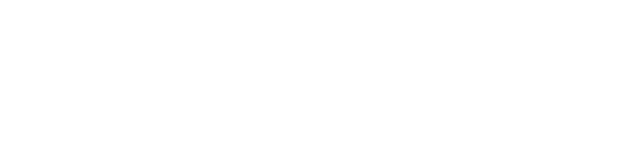
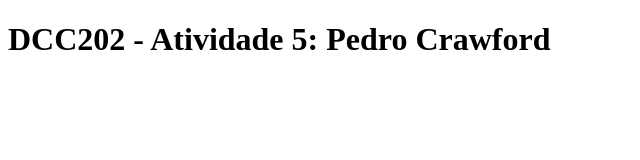
Before and after one commit to ufjf-dcc202/ufjf-dcc202-2023-3-b-atv5-CrawfordPedro, a website: page index.html in a window 1280 px wide. Shown: the whole page, without its empty margins (0-640 px from the left). Drawn offline with Linux system fonts and the light colour scheme.

Commit message:
adiciona titulo no body

```diff
--- a/index.html
+++ b/index.html
@@ -6,6 +6,6 @@
     <title>DCC202 - Atividade 5: Pedro Crawford</title>
 </head>
 <body>
-
+    <h1>DCC202 - Atividade 5: Pedro Crawford</h1>
 </body>
 </html>
```
